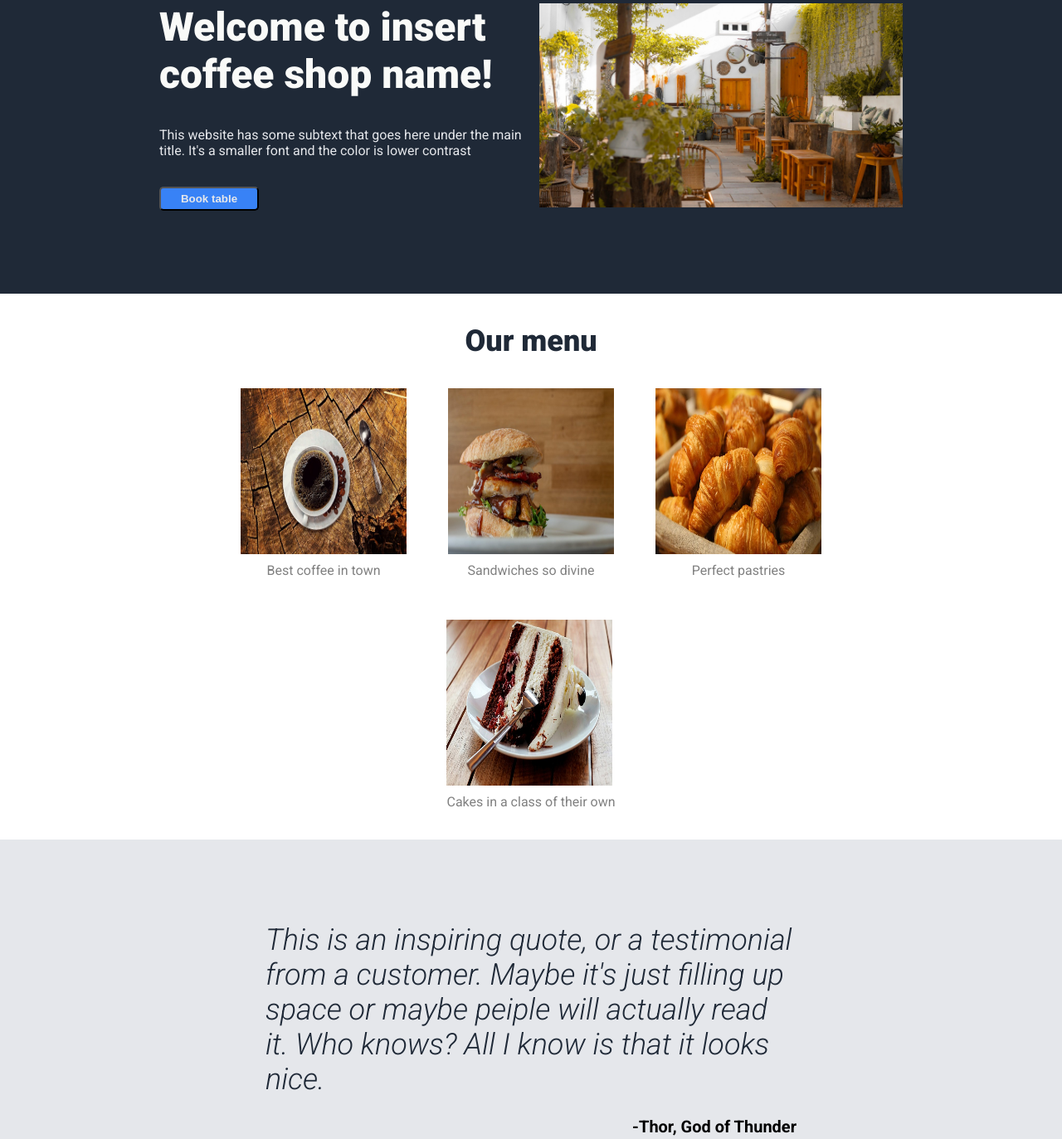
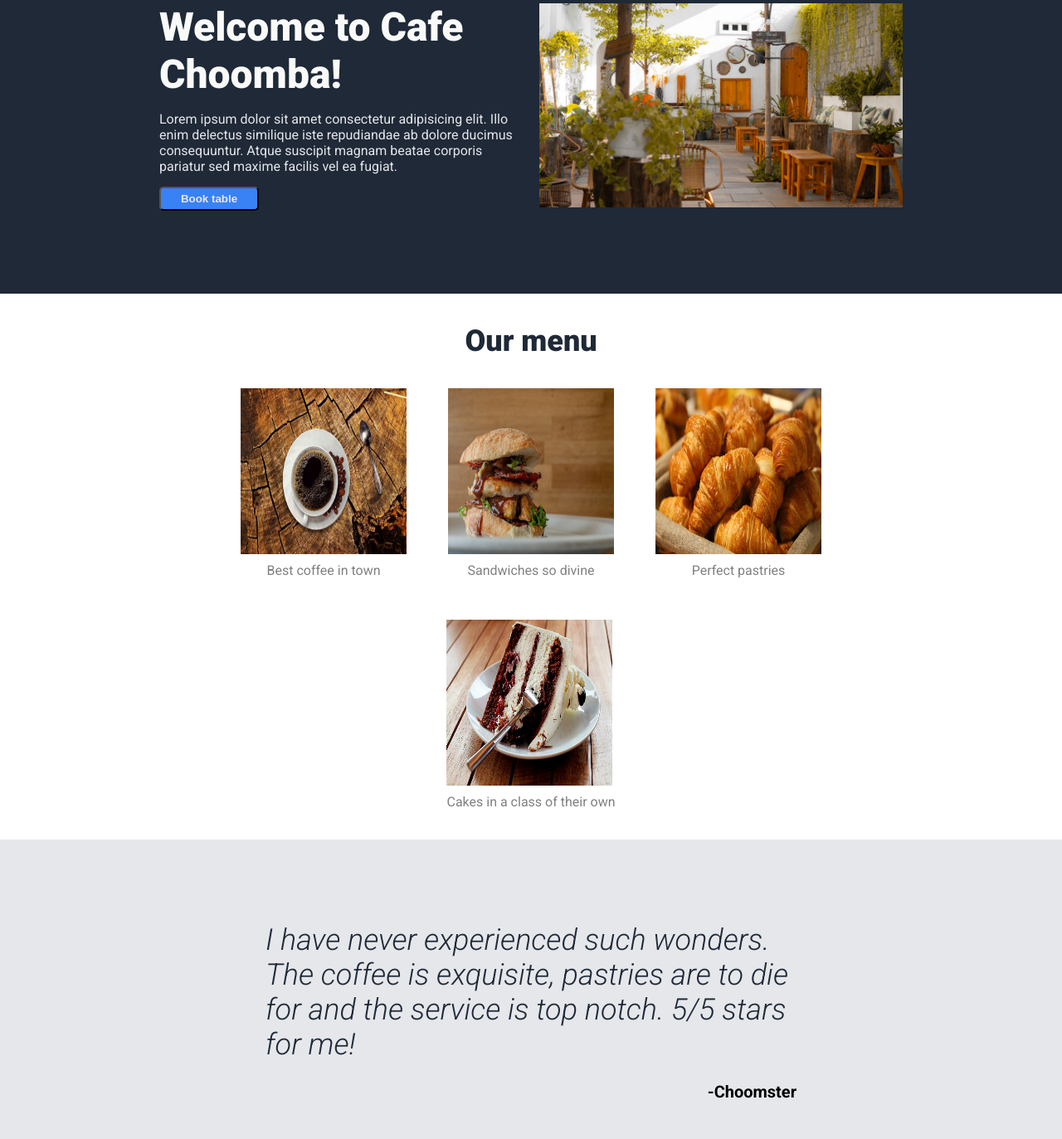
Before and after one commit to Aarniometsa/odin-landing, a plain HTML site: page index.html in a window 1280 px wide. Shown: the part 156-1529 px from the top of the page at 83% size. Drawn offline with Linux system fonts and the light colour scheme.

Commit message:
Change quote and description text

```diff
--- a/index.html
+++ b/index.html
@@ -26,8 +26,8 @@
 
     <div class="first-box">
         <div class="first-box-left">
-            <h2>Welcome to insert coffee shop name!</h2>
-            <p>This website has some subtext that goes here under the main title. It's a smaller font and the color is lower contrast</p>
+            <h2>Welcome to Cafe Choomba!</h2>
+            <p>Lorem ipsum dolor sit amet consectetur adipisicing elit. Illo enim delectus similique iste repudiandae ab dolore ducimus consequuntur. Atque suscipit magnam beatae corporis pariatur sed maxime facilis vel ea fugiat.</p>
             <button class="signup-button">Book table</button>
         </div>
         <div class="first-box-right">
@@ -60,10 +60,9 @@
     </div>
 
     <div class="third-box">
-        <div class="quote">This is an inspiring quote, or a testimonial from a customer. Maybe it's just filling up space
-            or maybe peiple will actually read it. Who knows? All I know is that it looks nice.
+        <div class="quote">I have never experienced such wonders. The coffee is exquisite, pastries are to die for and the service is top notch. 5/5 stars for me!
         </div>
-        <div class="quote-name">-Thor, God of Thunder</div>
+        <div class="quote-name">-Choomster</div>
 
     </div>
 
```
